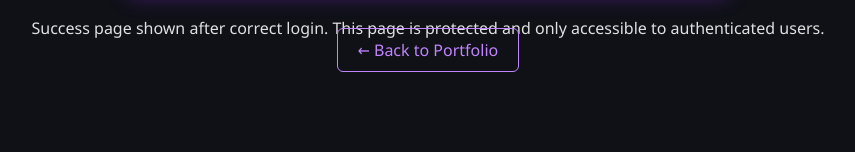
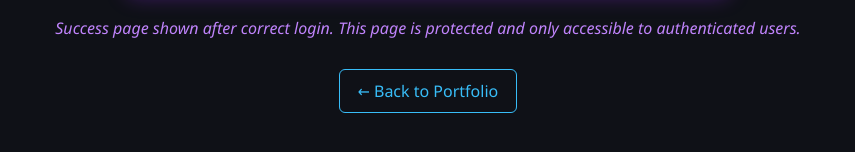
Before and after one commit to sania2299/sania2299.github.io, a plain HTML site: page flask-project-kopi.html in a window 1280 px wide. Shown: the part 1058-1210 px from the top of the page, without its empty margins (212-1067 px from the left). Before the commit the page ends 1167 px from the top, so only its background shows below. Drawn offline with Linux system fonts and the light colour scheme.

Commit message:
Update flask-project-kopi.html

```diff
--- a/flask-project-kopi.html
+++ b/flask-project-kopi.html
@@ -1,4 +1,3 @@
-
 <!DOCTYPE html>
 <html lang="en">
 <head>
@@ -18,8 +17,6 @@
       display: block;
     }
 
-    }
-
     .caption {
       margin-top: 10px;
       font-style: italic;
@@ -27,6 +24,34 @@
       max-width: 90%;
       margin-left: auto;
       margin-right: auto;
+    }
+
+    body {
+      background-color: #0f1117;
+      color: #e0e0e0;
+      font-family: 'Segoe UI', Tahoma, Geneva, Verdana, sans-serif;
+      text-align: center;
+      padding: 40px;
+    }
+
+    h1 {
+      color: #60a5fa;
+    }
+
+    .btn {
+      display: inline-block;
+      margin-top: 30px;
+      text-decoration: none;
+      color: #38bdf8;
+      border: 1px solid #38bdf8;
+      padding: 10px 18px;
+      border-radius: 6px;
+      transition: 0.3s ease;
+    }
+
+    .btn:hover {
+      background: #38bdf8;
+      color: #0f1117;
     }
   </style>
 </head>
@@ -37,12 +62,16 @@
 
   <div>
     <img src="flask-login-system-screenshot-1.png" alt="Login page screenshot" class="screenshot" />
-    <div class="caption">Login form where users enter their credentials. Input validation and error handling are implemented.</div>
+    <div class="caption">
+      Login form where users enter their credentials. Input validation and error handling are implemented.
+    </div>
   </div>
 
   <div>
     <img src="flask-login-system-screenshot-2.png" alt="Success message screenshot" class="screenshot" />
-    <div class="caption">Success page shown after correct login. This page is protected and only accessible to authenticated users.</div>
+    <div class="caption">
+      Success page shown after correct login. This page is protected and only accessible to authenticated users.
+    </div>
   </div>
 
   <a href="index.html" class="btn">← Back to Portfolio</a>
```
Lines whose indentation alone changed are shown as unchanged.
